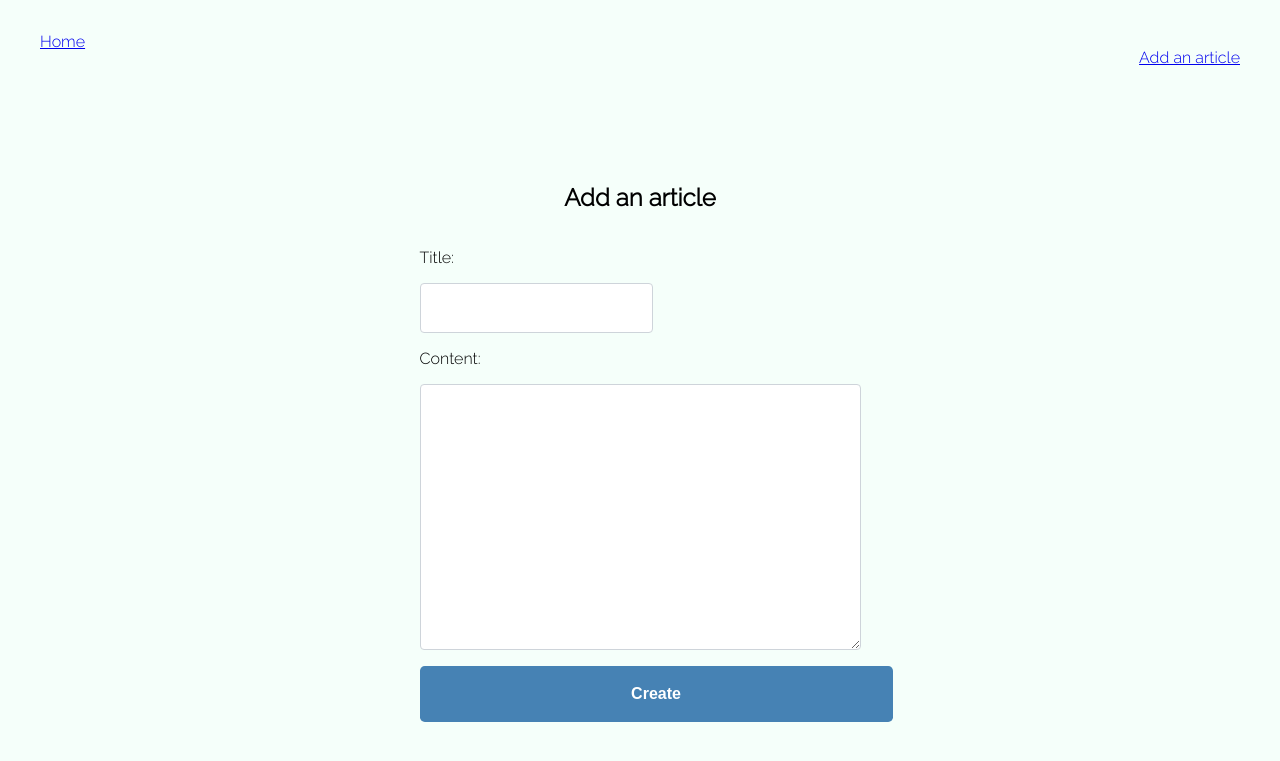
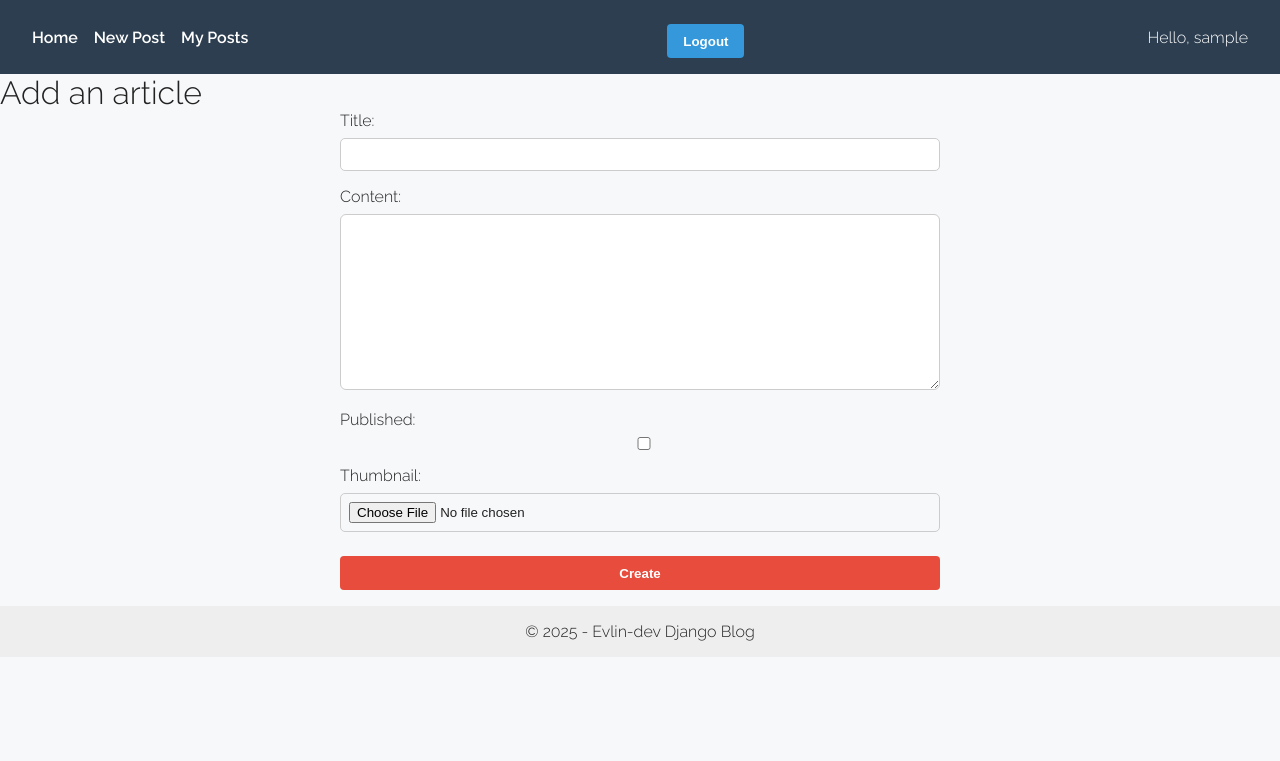
Before and after one commit to Ghost94dev/django_blog, a Django app: page /blog/create/ in a window 1280 px wide. Shown: the top 761 px of the page. Run offline with Django 5.2, Linux system fonts and the light colour scheme; the visitor is signed in with stand-in values (Sample User, id 1).

Commit message:
Added signup and login templates and updated views

```diff
--- a/src/blog/urls.py
+++ b/src/blog/urls.py
@@ -7,5 +7,6 @@ from django.conf.urls.static import static
 urlpatterns = [
     path('admin/', admin.site.urls),
     path('blog/', include('posts.urls')),
+    path('accounts/', include('django.contrib.auth.urls')),
 
 ] + static(settings.MEDIA_URL, document_root=settings.MEDIA_ROOT)
--- a/src/main_templates/base.html
+++ b/src/main_templates/base.html
@@ -3,26 +3,39 @@
 <html lang="en">
 <head>
     <meta charset="UTF-8">
-    {% block title %}
-    {% endblock %}
-    <link rel="stylesheet" href="{% static 'css/style.css' %}">
+    {% block title %}<title>My Blog</title>{% endblock %}
+    <meta name="viewport" content="width=device-width, initial-scale=1.0">
+    <link href="{% static 'css/style.css' %}?v=1" rel="stylesheet">
 </head>
 <body>
+    <header>
+        <nav class="navbar">
+            <a href="{% url 'posts:home' %}">Home</a>
+            {% if user.is_authenticated %}
+                <a href="{% url 'posts:create' %}">New Post</a>
+                <a href="{% url 'posts:author-profile' user.username %}">My Posts</a>
+                <form method="POST" action="{% url 'logout' %}">
+                    {% csrf_token %}
+                    <button type="submit" class="btn btn-danger">Logout</button>
+                </form>
 
-<nav>
-    <a href="{% url 'posts:home' %} "> Home </a>
-    {% if request.user.is_authenticated %}
-    <p>
-        <a href="{% url 'posts:create' %}"> Add an article </a>
-    </p>
 
-    {% endif %}
-</nav>
+                <span class="nav-user">Hello, {{ user.username }}</span>
+            {% else %}
+                <a href="{% url 'login' %}">Login</a>
+                <a href="{% url 'posts:signup' %}">Sign Up</a>
 
-<section id="blog">
-    {% block content %}
-    {% endblock %}
-</section>
+            {% endif %}
+        </nav>
+    </header>
+    <div class="wrapper">
+        <main class="container">
+            {% block content %}{% endblock %}
+        </main>
 
+        <footer>
+            <p>&copy; 2025 - Evlin-dev Django Blog</p>
+        </footer>
+    </div>
 </body>
 </html>
--- a/src/posts/admin.py
+++ b/src/posts/admin.py
@@ -14,6 +14,9 @@ class BlogPostAdmin(admin.ModelAdmin):
     )
 
     list_editable = ("published",)
+    search_fields = ("title", "content",)
+    list_filter =("published", "last_updated")
+    autocomplete_fields = ("author",)
 
 
 admin.site.register(BlogPost, BlogPostAdmin) #we link our model BlogPost to our class BlogPostAdmin
--- a/src/posts/models.py
+++ b/src/posts/models.py
@@ -36,4 +36,4 @@ class BlogPost(models.Model):
 
 
     def get_absolute_url(self):
-        return reverse('posts:home')
+        return reverse('posts:post', kwargs={'slug': self.slug})
--- a/src/posts/static/css/reset.css
+++ b/src/posts/static/css/reset.css
@@ -1,5 +1,5 @@
 html{
-   box-size: border-box;
+   box-sizing: border-box;
    font-size: 16px;
 }
 
@@ -7,7 +7,7 @@ html{
    box-sizing: inherit;
 }
 
-body, h1, h2, h3, h4, h5, h6, p, ol, ul, {
+body, h1, h2, h3, h4, h5, h6, p, ol, ul {
     margin: 0;
     padding: 0;
     font-weight: normal;
--- a/src/posts/static/css/style.css
+++ b/src/posts/static/css/style.css
@@ -1,110 +1,324 @@
-@import"reset.css";
-@import url('https://fonts.googleapis.com/css2?family=Raleway:wght@300&display=swap');
+@import "reset.css";
+@import url('https://fonts.googleapis.com/css2?family=Raleway:wght@300;600&display=swap');
 
 body {
-
-    background-color: mintcream ;
+    background: #f7f8fa;
     font-family: 'Raleway', sans-serif;
+    color: #222;
+    margin: 0;
+    padding: 0;
 }
 
-nav{
-   margin: 2rem;
+.blog-title {
+    text-align: center;
+    font-size: 2rem;
+    margin-bottom: 2rem;
+    color: #2c3e50;
+}
+
+nav {
+    background-color: #2c3e50;
+    padding: 1rem 2rem;
     display: flex;
     justify-content: space-between;
+    align-items: center;
+    color: white;
 }
 
-#blog{
-    display: flex;
-    flex-direction: column;
-    align-items: center;
-    margin-top: 5rem;
+nav a {
+    color: white;
+    margin-right: 1rem;
+    text-decoration: none;
+    font-weight: bold;
 }
 
-#blog article{
-   width: 50%;
-   margin-top: 2rem;
+nav a:hover {
+    text-decoration: underline;
 }
 
-@media(max-width: 1024px){
-       #blog article{
-              width: 85%;
+#blog {
+    max-width: 900px;
+    margin: 2rem auto;
+    padding: 2rem;
+    background: #fff;
+    border-radius: 10px;
+    box-shadow: 0 4px 12px rgba(0,0,0,0.05);
 }
 
+article {
+    margin-bottom: 2rem;
+    padding-bottom: 1rem;
+    border-bottom: 1px solid #ddd;
 }
 
 .post-title {
     display: flex;
+    justify-content: space-between;
     align-items: center;
 }
 
-.post-title a {
-    color: steelblue;
-    text-decoration: none;
-    margin-left: .5rem;
+.post-thumb {
+    max-width: 100%;
+    width: 250px;
+    height: auto;
+    object-fit: cover;
+    border-radius: 10px;
+    margin-bottom: 1rem;
+    box-shadow: 0 4px 8px rgba(0, 0, 0, 0.1);
 }
 
-.post-title a:last-child {
-        color: red;
+
+.post-title h2 {
+    font-size: 1.5rem;
+    margin: 0;
 }
 
-.post-title > div {
-     margin-left: auto;
+.post-title a {
+    margin-left: 10px;
+    font-size: 0.9rem;
+    text-decoration: none;
 }
 
 .post-author {
-     margin: .5rem 0;
+    font-size: 0.9rem;
+    color: #555;
+    margin: 0.5rem 0;
 }
 
 .post-excerpt {
-     margin-bottom: 1rem;
-
+    font-size: 1rem;
+    margin: 1rem 0;
 }
 
-.post-detail {
-      display : flex;
-      flex-direction: column;
-      align-items: center;
+.btn {
+    background-color: #3498db;
+    color: white;
+    padding: 0.6rem 1rem;
+    border: none;
+    border-radius: 4px;
+    cursor: pointer;
+    font-weight: bold;
+    margin-top: 0.5rem;
 }
 
-.post-detail > h1 {
-      text-transform: uppercase;
+.btn:hover {
+    background-color: #2980b9;
+}
+
+.post-detail img {
+    max-width: 100%;
+    margin: 1rem 0;
+    border-radius: 6px;
+}
+
+form input, form textarea {
+    width: 100%;
+    padding: 0.75rem;
+    border: 1px solid #ccc;
+    border-radius: 6px;
+    margin-top: 0.5rem;
     margin-bottom: 1rem;
 }
 
-input, textarea {
-   display: block;
-   padding: .75rem;
-   line-height: 1.5;
-   font-size: 1rem;
-   border: 1px solid #ced4da;
-   border-radius: .25rem;
-   min-width:: 600px;
-
+.post-card, .post-detail {
+    text-align: center;
+    border: 1px solid #ddd;
+    padding: 2rem 1.5rem;
+    margin-bottom: 2rem;
+    background-color: #fdfdfd;
+    border: 1px solid #eee;
+    border-radius: 10px;
+    box-shadow: 0 2px 6px rgba(0,0,0,0.03);
 }
 
-label {
-    display: inline-block;
-    box-sizing :border-box;
-    margin : 1rem 0;
+
+.post-header {
+    flex-direction: column;
+    align-items: center;
+    gap: 0.5rem;
 }
 
-.btn {
-    padding: 1rem;
-    border: none;
-    font-weight: 600;
-    border-radius: .3rem;
-    color: white;
-    width: 100%;
-    margin-top: 1rem;
-    cursor: pointer;
-
+.post-meta {
+    font-size: 0.9rem;
+    color: #666;
+    margin-bottom: 10px;
 }
 
-.btn-submit {
-    background-color : steelblue;
+.post-actions a {
+    color: #007bff;
+    margin-left: 10px;
 }
 
-.btn-delete {
-   background-color : indianred;
+.btn.btn-primary {
+    background-color: #007bff;
+    color: white;
+    padding: 8px 16px;
+    border: none;
+    border-radius: 6px;
+    text-decoration: none;
+}
 
+
+.pagination {
+    text-align: center;
+    margin: 2rem 0;
 }
+
+.pagination a {
+    margin: 0 0.5rem;
+    color: #007bff;
+    text-decoration: none;
+}
+
+.pagination a:hover {
+    text-decoration: underline;
+}
+
+.pagination .current {
+    font-weight: bold;
+    margin: 0 0.5rem;
+}
+
+form {
+    max-width: 600px;
+    margin: 0 auto;
+}
+
+input[type="submit"].btn-submit,
+input[type="submit"].btn-delete {
+    background-color: #e74c3c;
+}
+
+input[type="submit"].btn-submit:hover,
+input[type="submit"].btn-delete:hover {
+    background-color: #c0392b;
+}
+
+
+.form-container {
+    max-width: 400px;
+    margin: 2rem auto;
+    padding: 2rem;
+    background-color: #f8f8f8;
+    border-radius: 10px;
+    box-shadow: 0 0 10px rgba(0, 0, 0, 0.1);
+}
+
+.page-title,
+.form-title {
+    text-align: center;
+}
+
+form p {
+    margin-bottom: 1rem;
+}
+
+form p label {
+    display: block;
+    font-weight: bold;
+    margin-bottom: 0.3rem;
+}
+
+form input {
+    width: 100%;
+    padding: 0.5rem;
+    border-radius: 5px;
+    border: 1px solid #ccc;
+}
+
+footer {
+    text-align: center;
+    padding: 1rem;
+    background-color: #eee;
+}
+
+.post-detail-container {
+    max-width: 800px;
+    margin: 2rem auto;
+    padding: 1.5rem;
+    background-color: #fff;
+    border-radius: 12px;
+    box-shadow: 0 4px 12px rgba(0, 0, 0, 0.08);
+}
+
+.post-detail h1 {
+    font-size: 2rem;
+    margin-bottom: 0.5rem;
+}
+
+.post-detail .meta {
+    font-size: 0.9rem;
+    color: #555;
+    margin-bottom: 1rem;
+}
+
+.post-body {
+    line-height: 1.7;
+    font-size: 1.1rem;
+}
+
+.profile-section {
+    max-width: 800px;
+    margin: 2rem auto;
+    padding: 2rem;
+    background-color: #fff;
+    border-radius: 12px;
+    box-shadow: 0 4px 12px rgba(0, 0, 0, 0.05);
+}
+
+.profile-section h2 {
+    text-align: center;
+    margin-bottom: 1.5rem;
+    font-size: 1.8rem;
+    color: #333;
+}
+
+.profile-post-list {
+    list-style: none;
+    padding: 0;
+}
+
+.profile-post-list li {
+    margin-bottom: 1rem;
+    padding: 0.75rem 1rem;
+    border-bottom: 1px solid #eaeaea;
+}
+
+.profile-post-list li a {
+    font-weight: bold;
+    color: #2c3e50;
+    text-decoration: none;
+}
+
+.profile-post-list li a:hover {
+    text-decoration: underline;
+}
+
+.profile-post-list small {
+    color: #888;
+    font-size: 0.875rem;
+}
+
+.pagination {
+    text-align: center;
+    margin-top: 2rem;
+}
+
+.pagination .page-links a {
+    margin: 0 5px;
+    padding: 6px 12px;
+    border: 1px solid #ccc;
+    background-color: #f9f9f9;
+    color: #333;
+    text-decoration: none;
+    border-radius: 4px;
+}
+
+.pagination .page-links a:hover {
+    background-color: #eee;
+}
+
+.pagination .current {
+    font-weight: bold;
+    margin: 0 10px;
+}
--- a/src/posts/urls.py
+++ b/src/posts/urls.py
@@ -1,16 +1,20 @@
-from django.urls import path
+from django.urls import path, include
+from django.contrib import admin
 from django.contrib.auth.decorators import login_required
 
-from posts.views import BlogHome, BlogPostCreateView, BlogPostUpdateView, BlogPostDetailView, BlogPostDeleteView
+from django.contrib.auth.views import LoginView
+
+from posts.views import BlogHome, BlogPostCreateView, BlogPostUpdateView, BlogPostDetailView, BlogPostDeleteView, SignUpView, AuthorProfileView
 
 app_name = "posts"
 
 urlpatterns = [
-    path('', BlogHome.as_view(), name='home'),
+    path('home', (BlogHome.as_view()), name='home'),
     path('create/', login_required(BlogPostCreateView.as_view()), name='create'),
-    path('<str:slug>/', BlogPostDetailView.as_view(), name='post'),
     path('edit/<str:slug>/',login_required(BlogPostUpdateView.as_view()) , name='edit'),
     path('delete/<str:slug>/',login_required(BlogPostDeleteView.as_view()) , name="delete"),
-
+    path('signup/', SignUpView.as_view(), name='signup'),
+    path('author/<str:username>/', AuthorProfileView.as_view(), name='author-profile'),
+    path('<str:slug>/', BlogPostDetailView.as_view(), name='post'),
 
 ]
--- a/src/posts/views.py
+++ b/src/posts/views.py
@@ -2,8 +2,36 @@ from django.shortcuts import render
 from django.views.generic import ListView, CreateView, UpdateView, DetailView, DeleteView
 from django.urls import reverse_lazy, reverse
 
+from django.contrib.auth.forms import UserCreationForm
+from django.contrib.auth import login
+from django.shortcuts import redirect
+
+
+from django.contrib.auth.models import User
+from django.shortcuts import get_object_or_404
 
 from posts.models import BlogPost
+
+
+
+class AuthorProfileView(ListView):
+    model = BlogPost
+    template_name = 'posts/profile.html'
+    context_object_name = 'posts'
+    paginate_by = 5  # optional pagination
+
+    def get_queryset(self):
+        self.author = get_object_or_404(User, username=self.kwargs['username'])
+        return BlogPost.objects.filter(author=self.author).order_by('-created_on')
+
+    def get_context_data(self, **kwargs):
+        context = super().get_context_data(**kwargs)
+        context['author'] = self.author
+        return context
+
+
+
+
 
 
 class BlogPostDeleteView(DeleteView):
@@ -31,13 +59,18 @@ class BlogPostUpdateView(UpdateView):
 class BlogPostCreateView(CreateView):
     model = BlogPost
     template_name = "posts/blogpost_create.html"
-    fields = ['title', 'content',]
+    fields = ['title', 'content', 'published','thumbnail']
+
+    def form_valid(self, form):
+        form.instance.author = self.request.user
+        return super().form_valid(form)
 
 
 class BlogHome(ListView):
     model = BlogPost
     context_object_name = "posts"
     template_name = "posts/blogpost_list.html"
+    paginate_by = 5
 
     def get_queryset(self):
         queryset = super().get_queryset()
@@ -45,3 +78,13 @@ class BlogHome(ListView):
             return queryset
 
         return queryset.filter(published=True)
+
+
+class SignUpView(CreateView):
+    form_class = UserCreationForm
+    template_name = 'registration/signup.html'
+
+    def form_valid(self, form):
+        user = form.save()
+        login(self.request, user)
+        return redirect('posts:home')  # or wherever you want
```
Also changed, not shown: src/blog/settings.py (+9 -1 lines), src/main_templates/admin/base_site.html (added, +14 -0 lines), src/main_templates/posts/profile.html (added, +41 -0 lines), src/main_templates/registration/login.html (added, +17 -0 lines), src/main_templates/registration/signup.html (added, +11 -0 lines), src/posts/templates/posts/blogpost_detail.html (+30 -9 lines), src/posts/templates/posts/blogpost_list.html (+52 -23 lines). Lines whose indentation alone changed are shown as unchanged.
